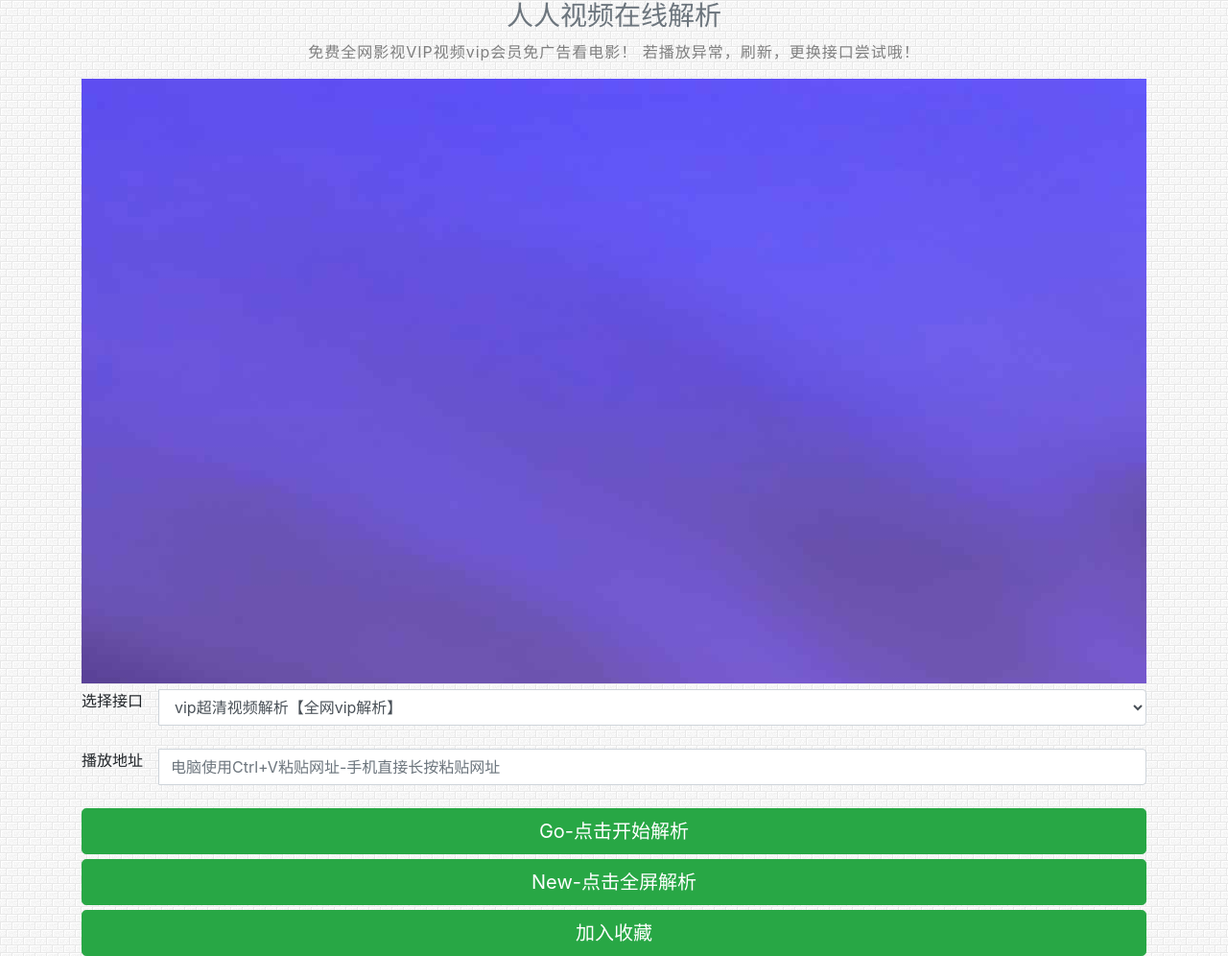
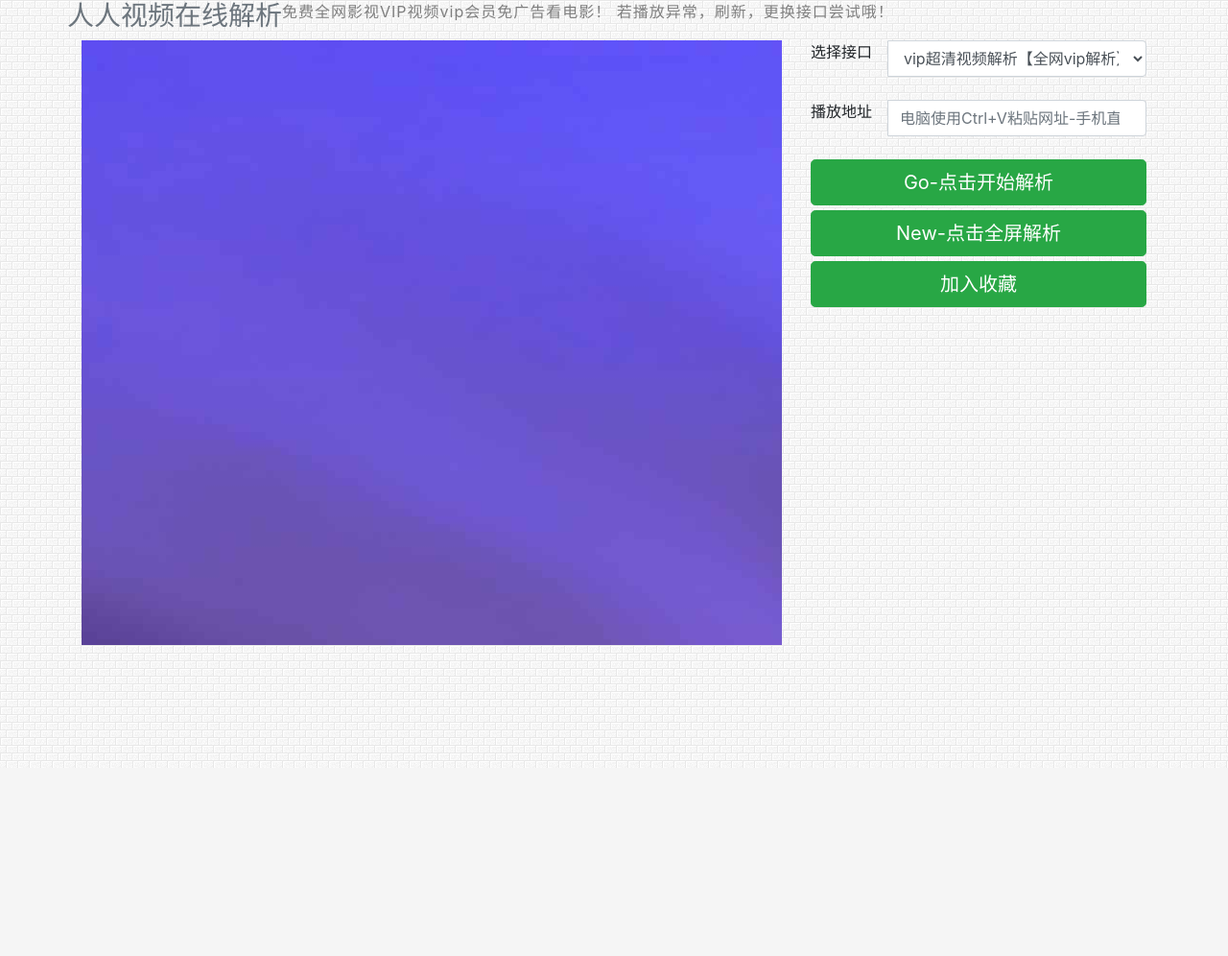
Before and after one commit to bartonCheng/pymimiblog, a Flask app: page /index in a window 1280 px wide. Shown: the whole page at 96% size. After the commit the page ends 800 px from the top, so only its background shows below. Run offline with Flask 2, Linux system fonts and the light colour scheme.

Commit message:
add indexpage

```diff
--- a/app/templates/base.html
+++ b/app/templates/base.html
@@ -25,7 +25,7 @@
 
 <body background="/static/img/bj.png">
   <div class="container">
-
+    <div class="row">
       <!-- 头部广告 -->
       <h3 class="text-muted" align="center">人人视频在线解析</h3>
       <p style="letter-spacing: 1px; text-align: center">
@@ -36,7 +36,7 @@
 
 
       <!-- 播放器 -->
-    <div class="align-items-center">
+      <div class="col-8 col">
         <div class="panel panel-default">
           <div id="kj" class="panel-body">
             <iframe src="/static/img/bgimg004.jpg" id="player" width="100%" height="630px" allowTransparency="true"
@@ -46,7 +46,7 @@
       </div>
 
       <!-- 选项卡 -->
-    <div class="col-md-14 column">
+      <div class="col-4 col">
         <form method="get" id="1233911832"></form>
         <div class="input-group" style="width: 100%">
           <span class="input-group-addon input-lg" style="width: 80px">选择接口</span>
@@ -98,7 +98,7 @@
         </div>
       </div>
     </div>
-
+  </div>
   <script type="text/javascript">
     function btn_jiexi() {
       // 获取需要解析的地址
```
Lines whose indentation alone changed are shown as unchanged.
